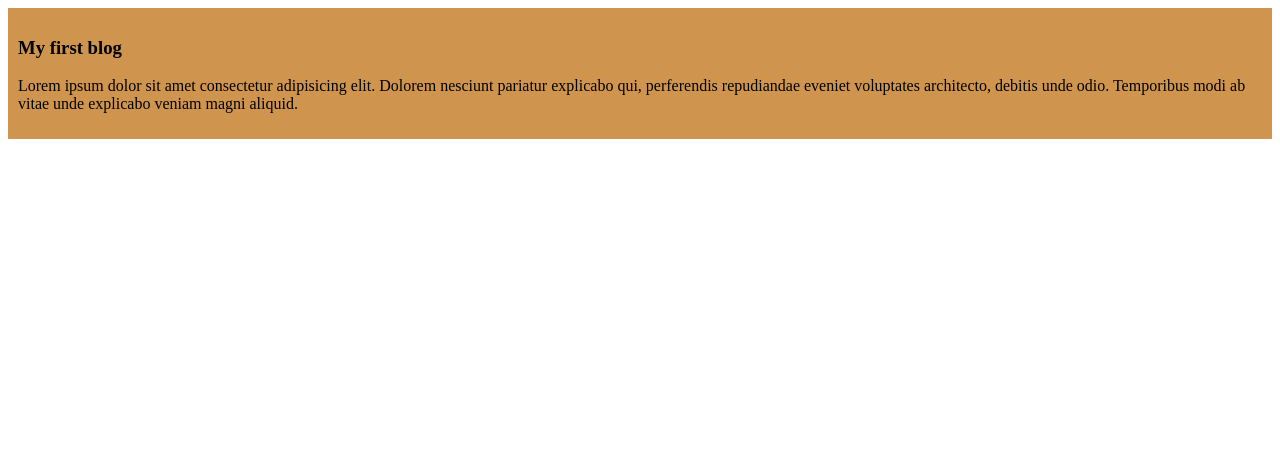
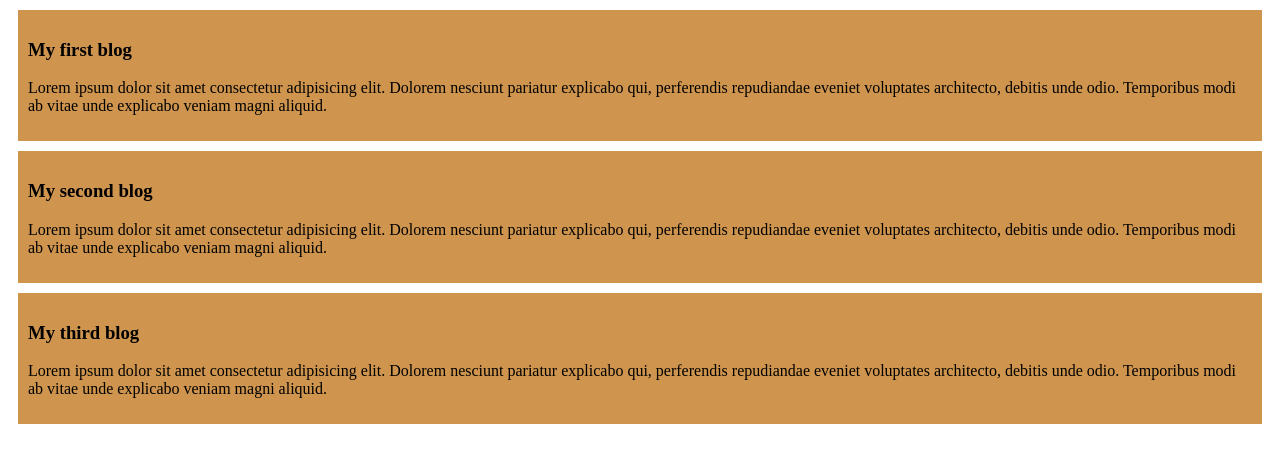
Before and after one commit to Meher-2003/my-first-github-repo, a plain HTML site: page index.html in a window 1280 px wide. Drawn offline with Linux system fonts and the light colour scheme.

Commit message:
added second and third para

```diff
--- a/index.html
+++ b/index.html
@@ -14,5 +14,18 @@
             Lorem ipsum dolor sit amet consectetur adipisicing elit. Dolorem nesciunt pariatur explicabo qui, perferendis repudiandae eveniet voluptates architecto, debitis unde odio. Temporibus modi ab vitae unde explicabo veniam magni aliquid.
         </p>
      </div>
+     <div>
+        <h3>My second blog</h3>
+        <p>
+            Lorem ipsum dolor sit amet consectetur adipisicing elit. Dolorem nesciunt pariatur explicabo qui, perferendis repudiandae eveniet voluptates architecto, debitis unde odio. Temporibus modi ab vitae unde explicabo veniam magni aliquid.
+        </p>
+     </div>
+     <div>
+        <h3>My third blog</h3>
+        <p>
+            Lorem ipsum dolor sit amet consectetur adipisicing elit. Dolorem nesciunt pariatur explicabo qui, perferendis repudiandae eveniet voluptates architecto, debitis unde odio. Temporibus modi ab vitae unde explicabo veniam magni aliquid.
+        </p>
+     </div>
+
 </body>
 </html>
--- a/styles/blog.css
+++ b/styles/blog.css
@@ -1,4 +1,5 @@
 div{
     background-color: rgb(207, 149, 78);
     padding: 10px;
+    margin: 10px;
 }
```
